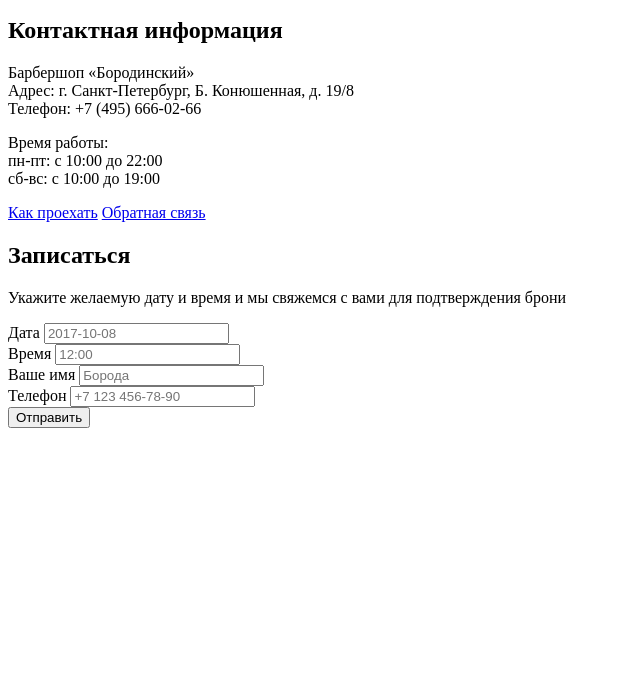
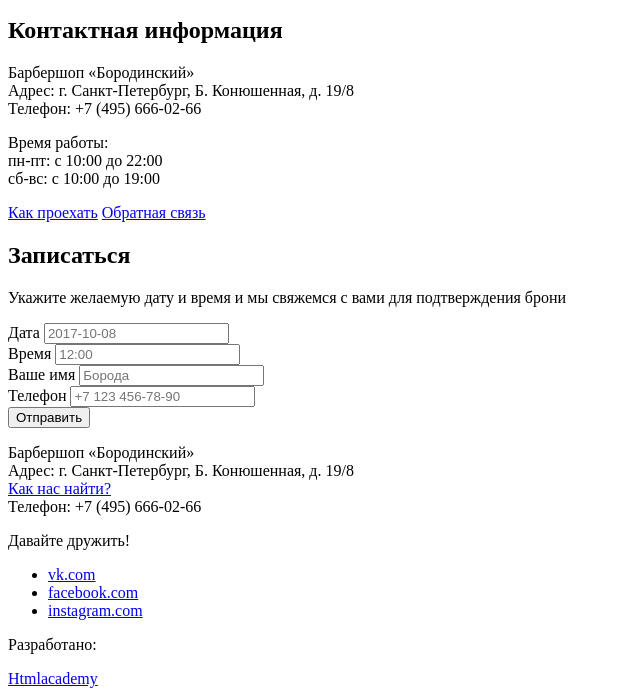
Before and after one commit to kalashnikovsb/barbershop-training, a plain HTML site: page index.html in a window 1280 px wide. Shown: the part 788-1484 px from the top of the page, without its empty margins (0-640 px from the left). Before the commit the page ends 1224 px from the top, so only its background shows below. Drawn offline with Linux system fonts and the light colour scheme.

Commit message:
Закончил разметку index.html

```diff
--- a/index.html
+++ b/index.html
@@ -92,8 +92,12 @@
       <div class="content-wrap">
         <section class="contacts">
           <h2 class="contacts__title">Контактная информация</h2>
-          <p class="contacts__text">Барбершоп &laquo;Бородинский&raquo;<br>Адрес: г. Санкт-Петербург, Б. Конюшенная, д. 19/8<br>Телефон: +7 (495) 666-02-66</p>
-          <p class="contacts__text">Время работы:<br>пн-пт: с 10:00 до 22:00<br>сб-вс: с 10:00 до 19:00</p>
+          <p class="contacts__text">Барбершоп &laquo;Бородинский&raquo;<br>
+            Адрес: г. Санкт-Петербург, Б. Конюшенная, д. 19/8<br>
+            Телефон: +7 (495) 666-02-66</p>
+          <p class="contacts__text">Время работы:<br>
+            пн-пт: с 10:00 до 22:00<br>
+            сб-вс: с 10:00 до 19:00</p>
           <div class="contacts__buttons">
             <a class="button" href="contacts.html">Как проехать</a>
             <a class="button" href="contacts.html">Обратная связь</a>
@@ -131,7 +135,32 @@
     </main>
 
     <footer class="main-footer">
+      <p class="main-footer__contacts">
+        Барбершоп &laquo;Бородинский&raquo;<br>
+        Адрес: г. Санкт-Петербург, Б. Конюшенная, д. 19/8<br>
+        <a class="main-footer__contacts-link" href="contacts.html">Как нас найти?</a><br>
+        Телефон: +7 (495) 666-02-66
+      </p>
 
+        <div class="socials">
+          <p class="socials__text">Давайте дружить!</p>
+          <ul class="socials__list">
+            <li class="socials__item">
+              <a class="socials__link" href="https://vk.com">vk.com</a>
+            </li>
+            <li class="socials__item">
+              <a class="socials__link" href="https://facebook.com">facebook.com</a>
+            </li>
+            <li class="socials__item">
+              <a class="socials__link" href="https://instagram.com">instagram.com</a>
+            </li>
+          </ul>
+        </div>
+
+        <div class="developer">
+          <p class="developer__text">Разработано:</p>
+          <a class="button" href="https://htmlacademy.ru">Htmlacademy</a>
+        </div>
     </footer>
 
   </body>
```
